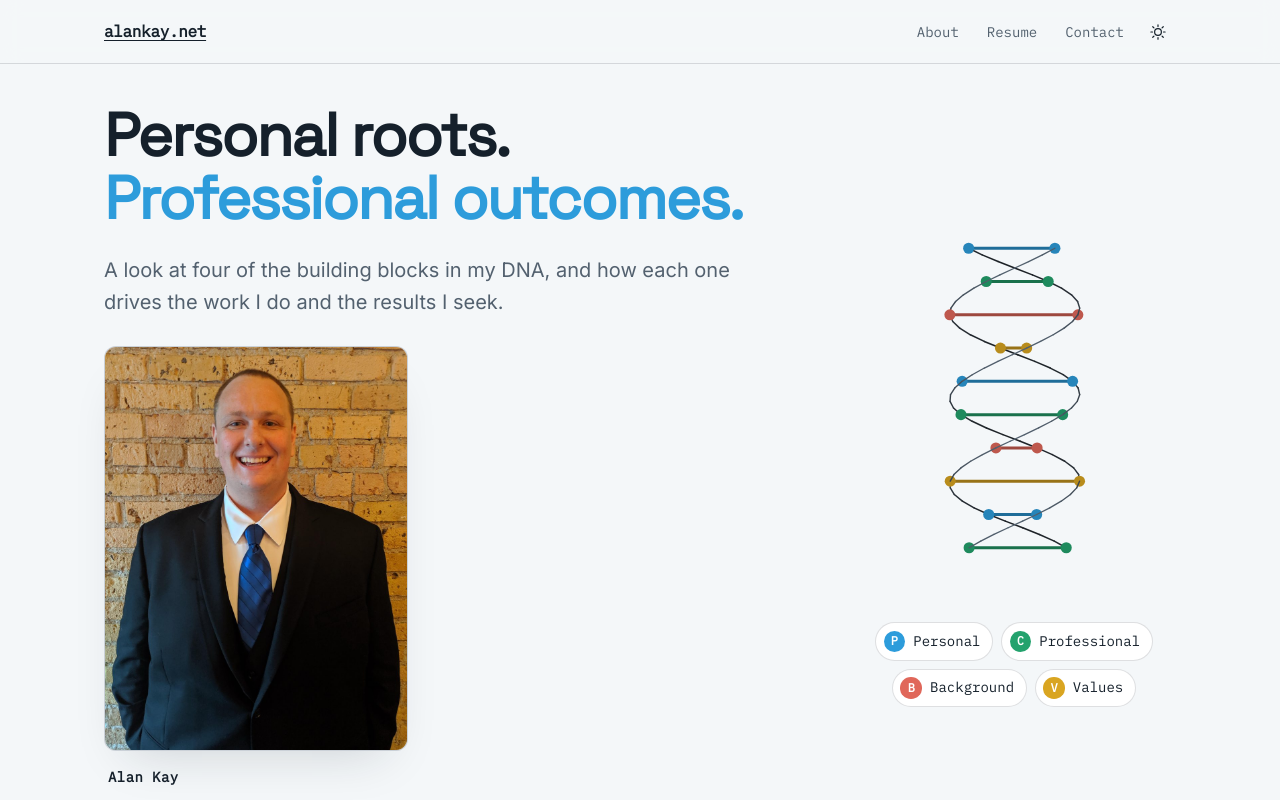
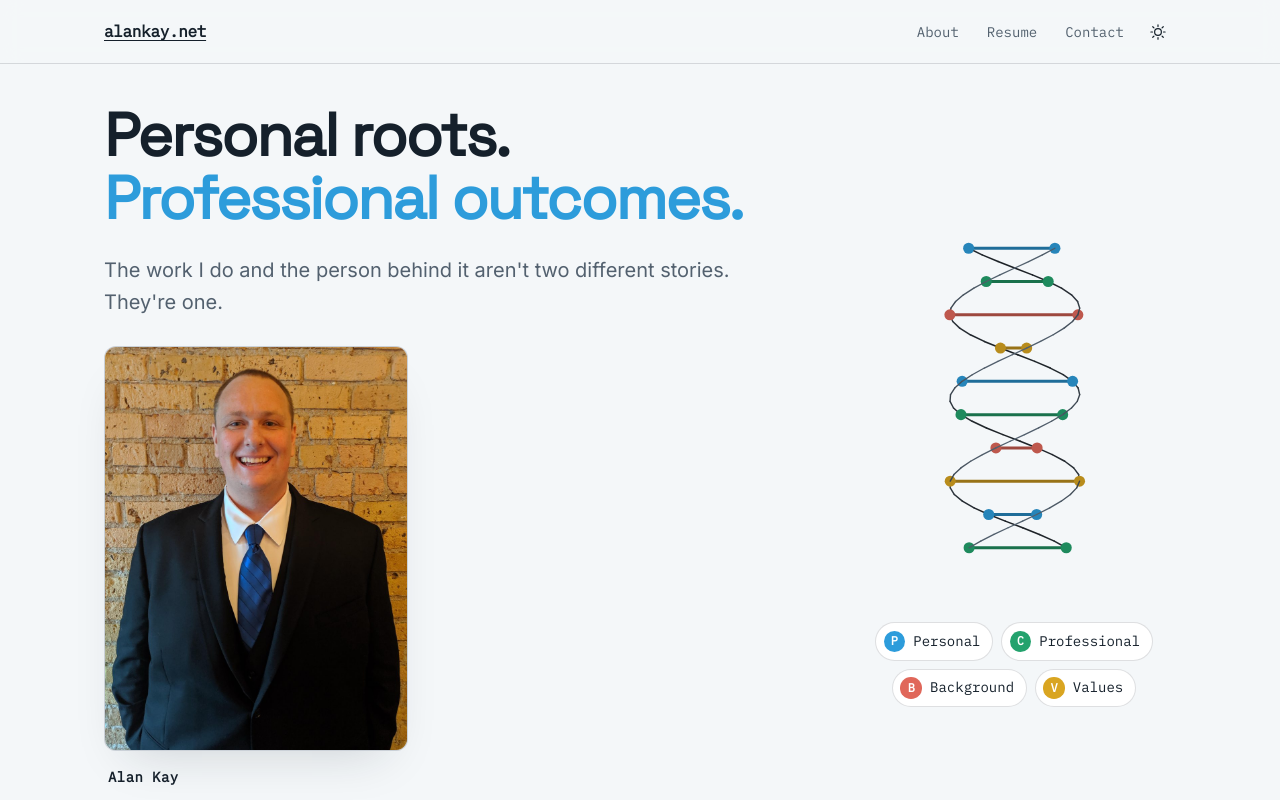
Before and after one commit to AjkayAlan/alankay.net, an Astro site: page / in a window 1280 px wide. Shown: the top 800 px of the page. Built offline with nearby package versions, Linux system fonts and the light colour scheme; Astro itself is replaced by a stand-in of ours.

Commit message:
fixed hero

```diff
--- a/src/components/Hero.astro
+++ b/src/components/Hero.astro
@@ -10,8 +10,8 @@ import DnaHelix from './DnaHelix.astro';
         <span class="accent">Professional outcomes.</span>
       </h1>
       <p class="hero__intro">
-        A look at four of the building blocks in my DNA, and how each one
-        drives the work I do and the results I seek.
+        The work I do and the person behind it aren't two different stories.
+        They're one.
       </p>
 
       <figure class="hero__portrait">
--- a/src/pages/index.astro
+++ b/src/pages/index.astro
@@ -9,7 +9,7 @@ import Contact from '../components/Contact.astro';
 
 <BaseLayout
   title="Alan Kay · Personal Roots, Professional Outcomes"
-  description="Alan Kay's personal site: how four building blocks in his DNA, personal, professional, background, and values, are a few of the things that shape him and drive the work he does and the results he seeks."
+  description="Alan Kay's personal site: how his personal roots and professional outcomes are one story, told through the building blocks that shape him."
 >
   <Nav />
   <main id="main">
```
